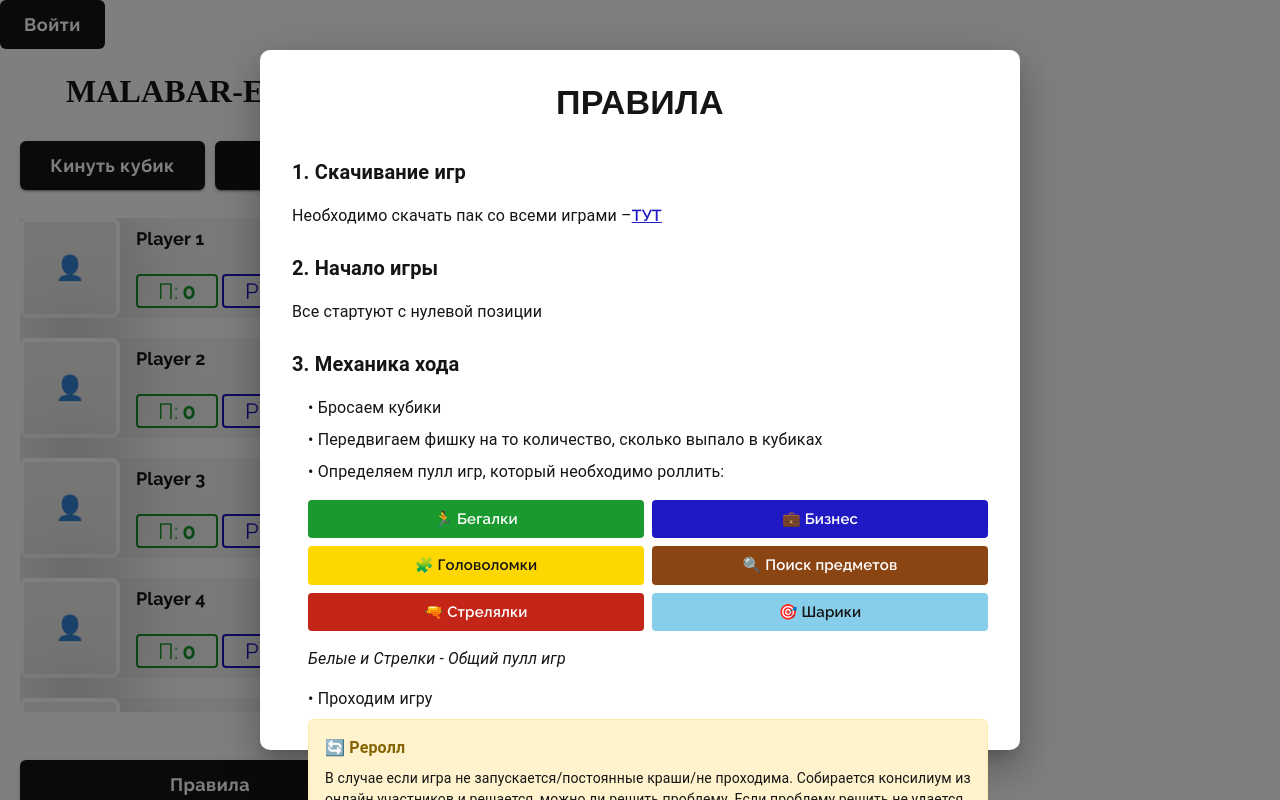
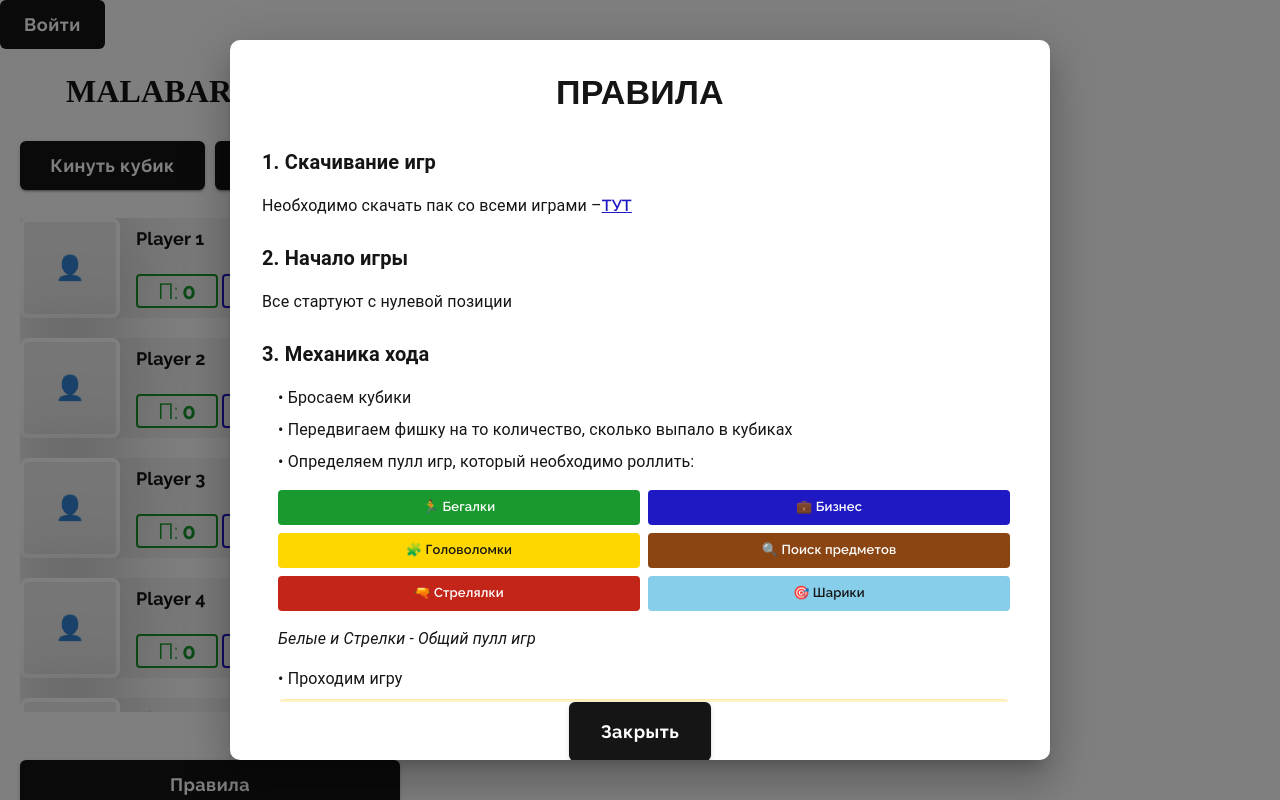
Before and after one commit to Slendi-i/malabar, a Next.js app: page / in a window 1280 px wide. Both pictures are taken after a click on the button "Правила". Shown: the top 800 px of the page. Built offline with nearby package versions, Linux system fonts and the light colour scheme; no server answers.

Commit message:
malabar v.1.2.9

```diff
--- a/components/RulesModal.js
+++ b/components/RulesModal.js
@@ -13,13 +13,14 @@ export default function RulesModal({ open, onClose }) {
           top: '50%',
           left: '50%',
           transform: 'translate(-50%, -50%)',
-          width: 760,
-          height: 700,
+          width: 'min(820px, 92vw)',
+          height: 'min(760px, 90vh)',
           bgcolor: 'white',
           boxShadow: 24,
           p: 4,
           borderRadius: '10px',
-          fontFamily: 'Raleway, sans-serif'
+          fontFamily: 'Raleway, sans-serif',
+          overflow: 'hidden'
         }}
       >
         {/* Заголовок */}
@@ -36,10 +37,12 @@ export default function RulesModal({ open, onClose }) {
         {/* Правила игры */}
         <Box sx={{
           fontFamily: 'Raleway, sans-serif',
-          fontSize: '15px',
+          fontSize: '13px',
           color: '#151515',
-          mb: 4,
-          lineHeight: 1.5
+          lineHeight: 1.45,
+          maxHeight: 'calc(100% - 100px)',
+          overflowY: 'auto',
+          pr: 1
         }}>
           {/* Пункт 1 - Скачивание */}
           <Box sx={{ mb: 3 }}>
```
